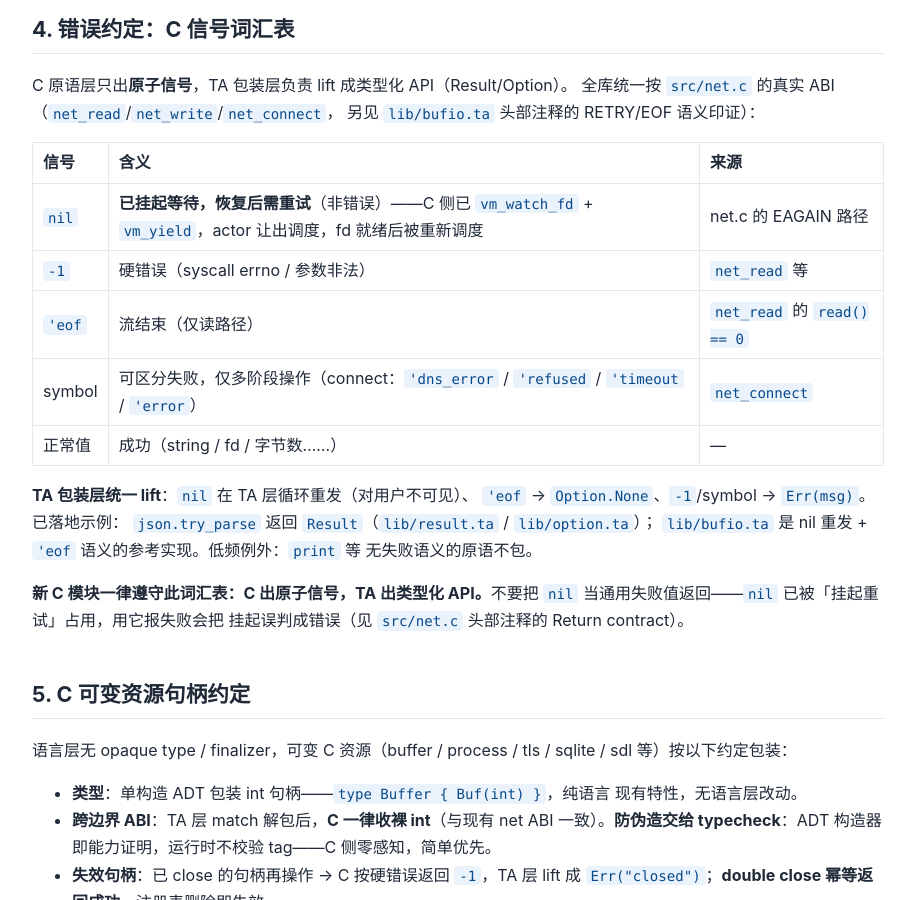
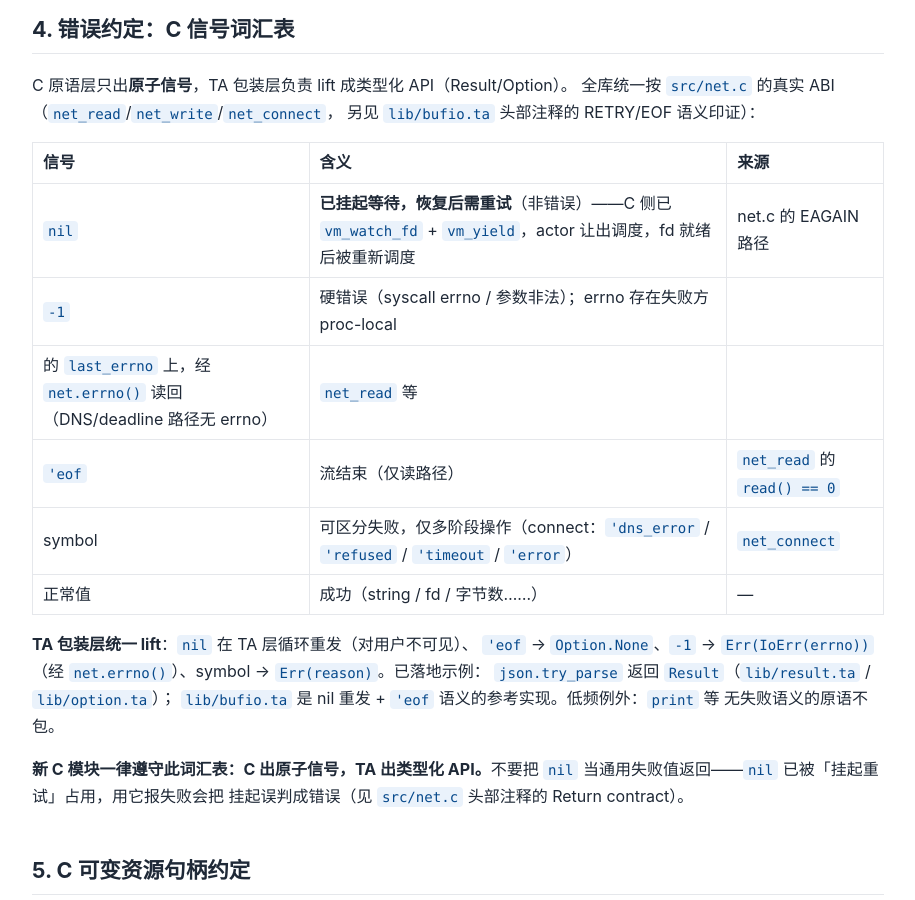
Before and after one commit to tiancaiamao/tinyactor, a Jekyll site: the page built from docs/c-module.md, in a window 1280 px wide and 900 px high, scrolled down 3484 px. Shown: the whole window, without its empty margins (182-1097 px from the left). Built offline with Jekyll 4.4.1, drawn with Linux system fonts in a browser that asks for light colours; our own code applies the rules of GitHub Pages for plain Markdown files.

Commit message:
net: phase-5 review fixes — load test restored to documented 8x200 scale with re-measured poll-decision numbers, c-module errno contract, per-attempt timeout note, bind retry hygiene, read_exact n<=0 guard (Phase 5 review)

```diff
--- a/docs/c-module.md
+++ b/docs/c-module.md
@@ -138,13 +138,14 @@ C 原语层只出**原子信号**，TA 包装层负责 lift 成类型化 API（R
 | 信号 | 含义 | 来源 |
 |------|------|------|
 | `nil` | **已挂起等待，恢复后需重试**（非错误）——C 侧已 `vm_watch_fd` + `vm_yield`，actor 让出调度，fd 就绪后被重新调度 | net.c 的 EAGAIN 路径 |
-| `-1` | 硬错误（syscall errno / 参数非法） | `net_read` 等 |
+| `-1` | 硬错误（syscall errno / 参数非法）；errno 存在失败方 proc-local
+  的 `last_errno` 上，经 `net.errno()` 读回（DNS/deadline 路径无 errno） | `net_read` 等 |
 | `'eof` | 流结束（仅读路径） | `net_read` 的 `read() == 0` |
 | symbol | 可区分失败，仅多阶段操作（connect：`'dns_error` / `'refused` / `'timeout` / `'error`） | `net_connect` |
 | 正常值 | 成功（string / fd / 字节数……） | — |
 
 **TA 包装层统一 lift**：`nil` 在 TA 层循环重发（对用户不可见）、
-`'eof` → `Option.None`、`-1`/symbol → `Err(msg)`。已落地示例：
+`'eof` → `Option.None`、`-1` → `Err(IoErr(errno))`（经 `net.errno()`）、symbol → `Err(reason)`。已落地示例：
 `json.try_parse` 返回 `Result`（`lib/result.ta` / `lib/option.ta`）；
 `lib/bufio.ta` 是 nil 重发 + `'eof` 语义的参考实现。低频例外：`print` 等
 无失败语义的原语不包。
```
Also changed, not shown: docs/stdlib-port-plan.md (+7 -4 lines), 6 other files.
